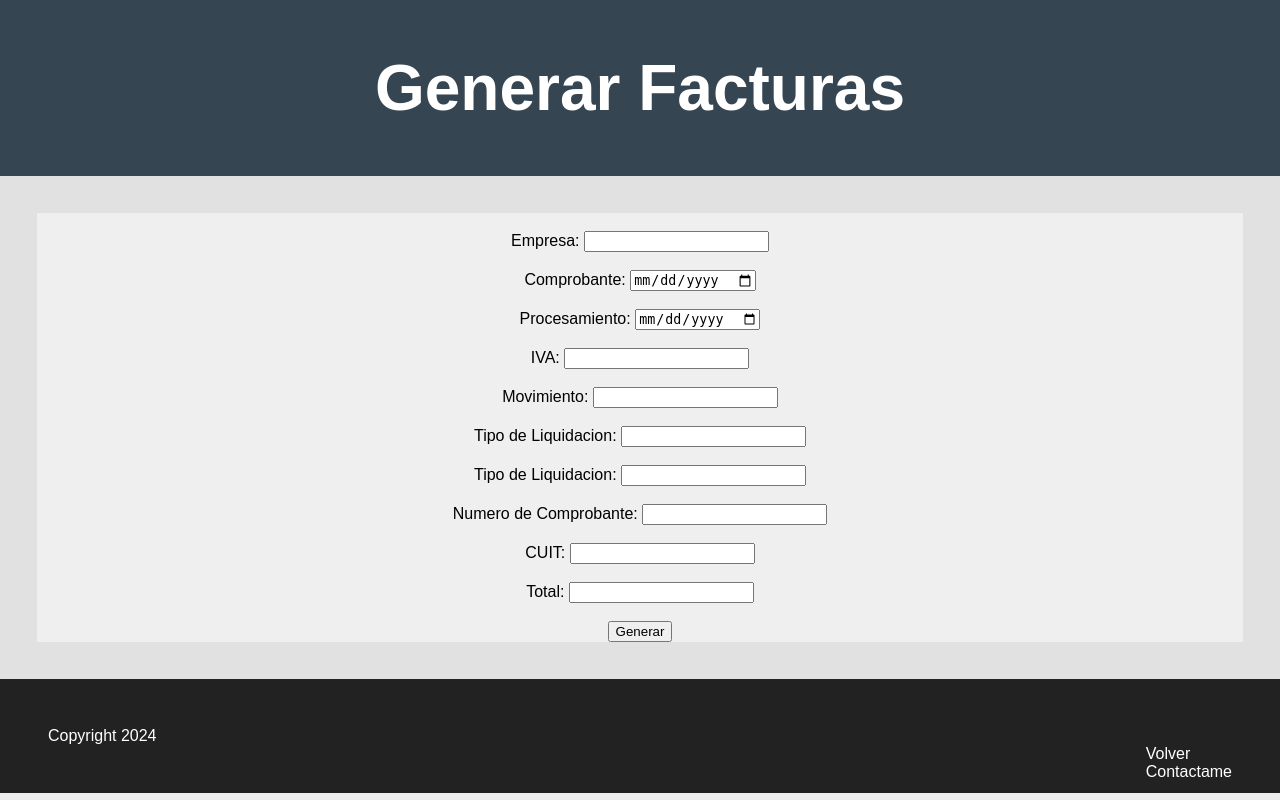
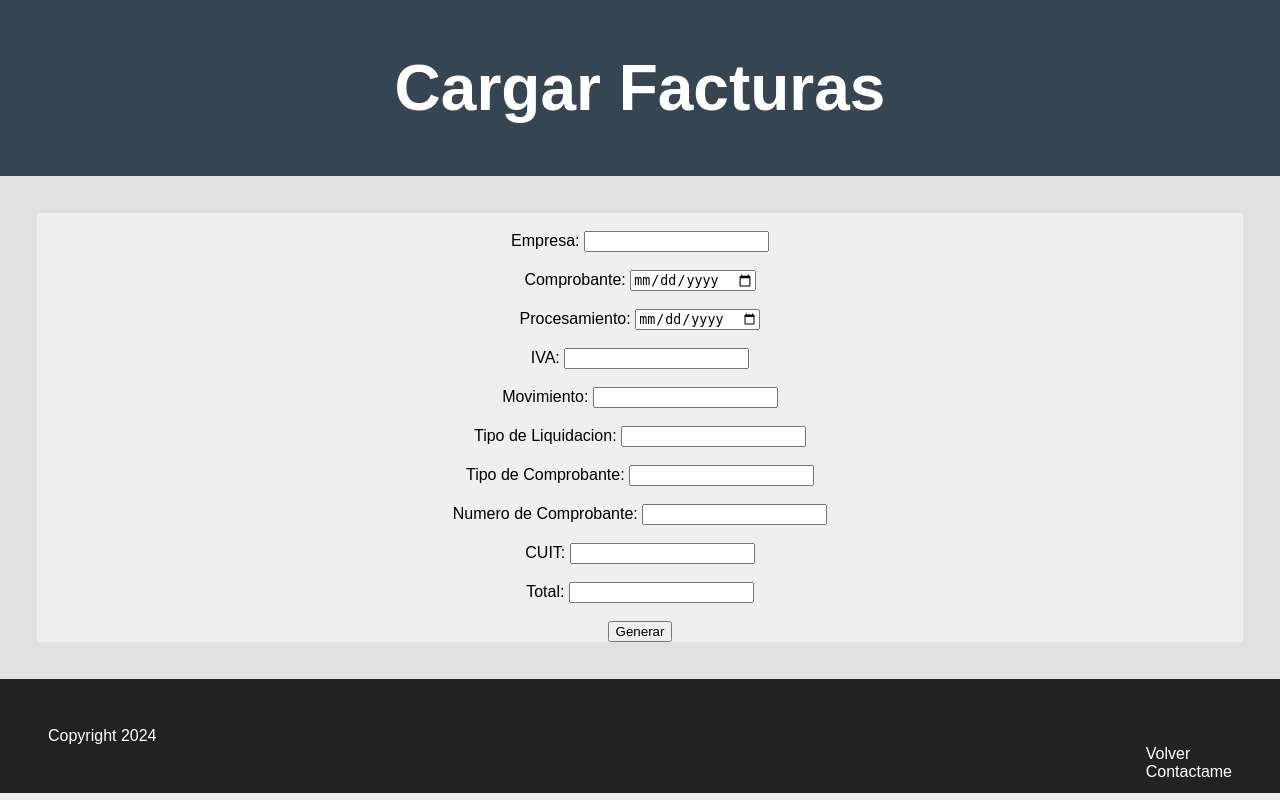
Before and after one commit to AxelGIThu/Programa, a PHP site: the page made by Generador de Facturas/GF.php in a window 1280 px wide. Run offline with PHP 8.4, Linux system fonts and the light colour scheme.

Commit message:
modified:   Generador de Facturas/GF.php 	modified:   Index.html 	modified:   index CSS/styleIND.css

```diff
--- a/Generador de Facturas/GF.php
+++ b/Generador de Facturas/GF.php
@@ -7,7 +7,7 @@
 <body>
 
     <header>
-        <h1>Generar Facturas</h1>
+        <h1>Cargar Facturas</h1>
     </header>
 
     <section>
@@ -46,7 +46,7 @@
             <br>
             <br>
 
-            <label for="TComprobante">Tipo de Liquidacion: </label>
+            <label for="TComprobante">Tipo de Comprobante: </label>
             <input type="text" name="TComprobante" id="TComprobante">
             <br>
             <br>
--- a/Index.html
+++ b/Index.html
@@ -16,7 +16,7 @@
     <section class="container" id="links">
         <br><br><br><br><br>
         <article class="center">
-            <button><a href="Generador de Facturas/GF.php">Generar Factura</a></button>
+            <button><a href="Generador de Facturas/GF.php">Cargar Factura</a></button>
         </article>
         <br><br><br><br><br><br>
         <article class="center">
--- a/index CSS/styleIND.css
+++ b/index CSS/styleIND.css
@@ -4,7 +4,7 @@ html {
 
 body {
     margin: 0;
-    /* background-color: #efefef;  */
+    background-color: #efefef;
 }
 
 header {
@@ -30,7 +30,7 @@ header h2 {
 
 section article {
     transition: box-shadow 0.3s ease;
-    /* background-color: #fff; */
+    background-color: #efefef;
     margin: 1rem 0;
     border-radius: 0.5rem;
     padding: 0.3rem 0;
```
